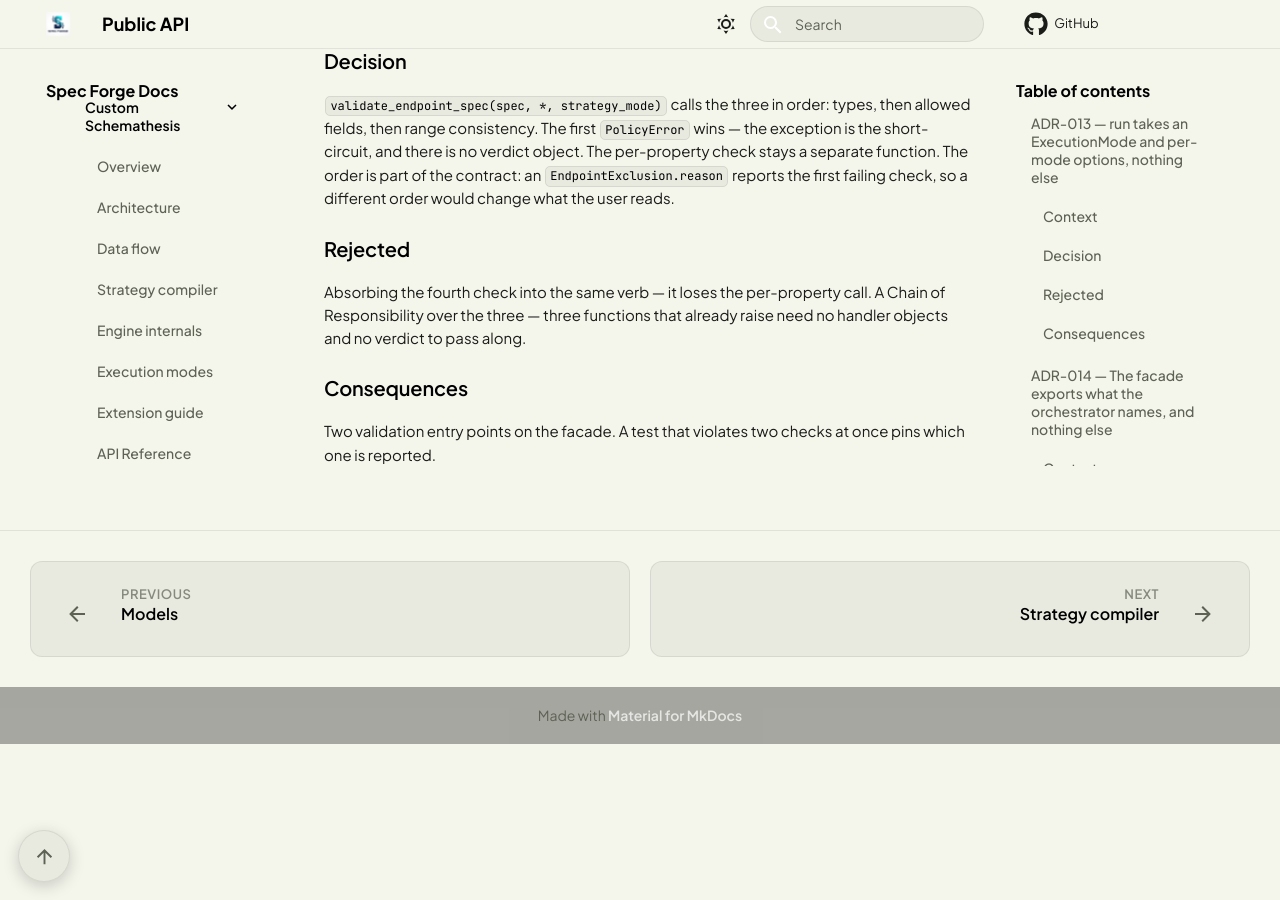
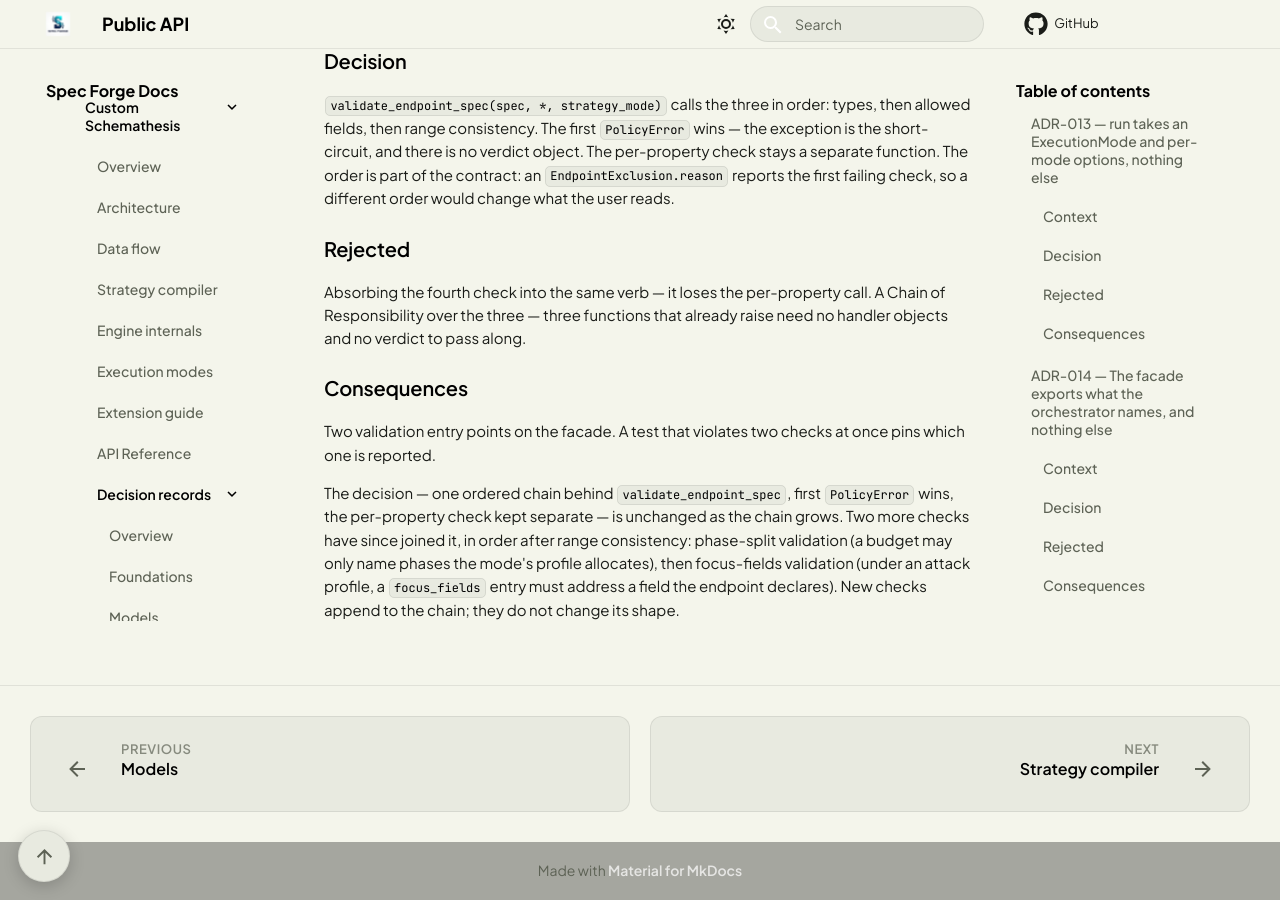
Before and after one commit to Spec-Forge-Testing/specforge-docs, an MkDocs documentation site: the page built from docs/modules/custom-schemathesis/adr/api.md, in a window 1280 px wide and 900 px high, scrolled down 2087 px. Built offline with MkDocs 1.6.1 and Material for MkDocs 9.7.7, drawn with Linux system fonts in a browser that asks for light colours; comment, search, counter and statistics services are not loaded.

Commit message:
docs(schemathesis): focus_fields is validated at the policy boundary
Document that a focus_fields entry addressing no declared field is rejected as
an Unsupported Schema Construct under an attack profile, instead of silently
disabling the attack. Correct the two contract examples that focused on nested
leaf names, and record focus-fields (and the previously undocumented phase-split
check) as the latest links in the ordered validation chain.

```diff
--- a/docs/modules/custom-schemathesis/adr/api.md
+++ b/docs/modules/custom-schemathesis/adr/api.md
@@ -107,3 +107,11 @@ raise need no handler objects and no verdict to pass along.
 
 Two validation entry points on the facade. A test that violates two checks at
 once pins which one is reported.
+
+The decision — one ordered chain behind `validate_endpoint_spec`, first
+`PolicyError` wins, the per-property check kept separate — is unchanged as the
+chain grows. Two more checks have since joined it, in order after range
+consistency: phase-split validation (a budget may only name phases the mode's
+profile allocates), then focus-fields validation (under an attack profile, a
+`focus_fields` entry must address a field the endpoint declares). New checks
+append to the chain; they do not change its shape.
```
Also changed, not shown: docs/modules/custom-schemathesis/api-reference.md (+1 -1 lines), docs/modules/custom-schemathesis/strategy-compiler.md (+4 -1 lines), docs/user-guide/cli-reference.md (+6 -5 lines).
